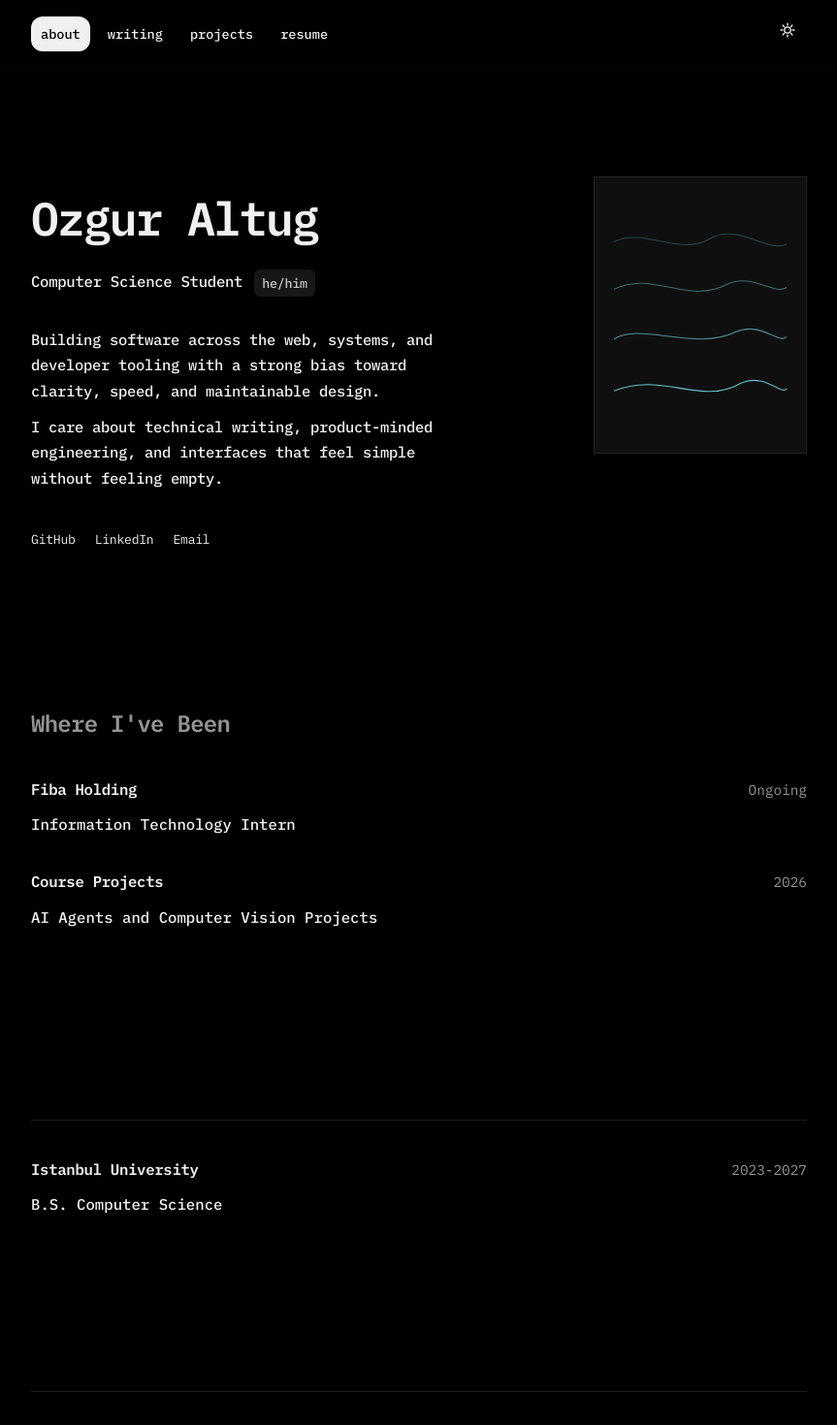
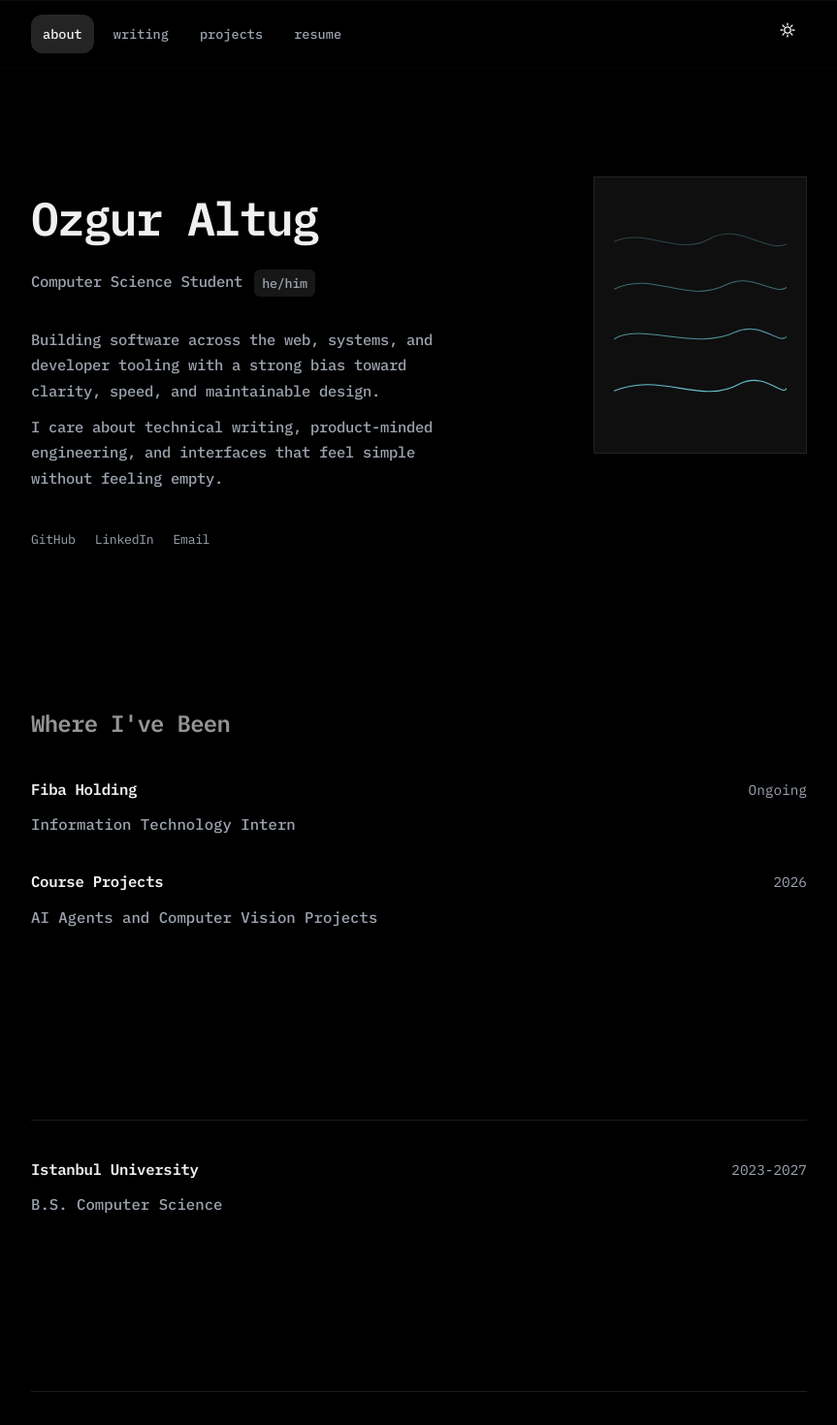
Before and after one commit to ozguragain/ozguraltug, a Next.js app: page / in a window 1280 px wide. Shown: the top 1470 px of the page at 97% size, without its empty margins (208-1071 px from the left). Built offline with nearby package versions, Linux system fonts and the light colour scheme.

Commit message:
better navbar

```diff
--- a/src/app/globals.css
+++ b/src/app/globals.css
@@ -317,16 +317,29 @@
 @supports (text-wrap: balance) {
   @layer components {
     .site-header {
-      background: hsl(var(--color-bg) / var(--header-bg-opacity, 0.72));
-      -webkit-backdrop-filter: saturate(180%) blur(var(--header-blur, 20px));
-      backdrop-filter: saturate(180%) blur(var(--header-blur, 20px));
-      box-shadow: inset 0 -1px 0 0 hsl(var(--color-border) / 0.08);
+      background: linear-gradient(
+        180deg,
+        hsl(var(--color-bg) / var(--header-bg-opacity, 0.38)) 0%,
+        hsl(var(--color-bg) / calc(var(--header-bg-opacity, 0.38) - 0.08)) 100%
+      );
+      -webkit-backdrop-filter: saturate(180%) blur(var(--header-blur, 28px));
+      backdrop-filter: saturate(180%) blur(var(--header-blur, 28px));
+      box-shadow:
+        inset 0 1px 0 0 hsl(var(--color-text) / 0.04),
+        inset 0 -1px 0 0 hsl(var(--color-border) / 0.12);
       transition: background 200ms ease-out, -webkit-backdrop-filter 200ms ease-out,
-        backdrop-filter 200ms ease-out;
+        backdrop-filter 200ms ease-out, box-shadow 200ms ease-out;
     }
 
     [data-theme="light"] .site-header {
-      background: hsl(var(--color-bg) / calc(var(--header-bg-opacity, 0.72) + 0.06));
+      background: linear-gradient(
+        180deg,
+        hsl(var(--color-bg) / calc(var(--header-bg-opacity, 0.38) + 0.12)) 0%,
+        hsl(var(--color-bg) / calc(var(--header-bg-opacity, 0.38) + 0.04)) 100%
+      );
+      box-shadow:
+        inset 0 1px 0 0 hsl(var(--color-text) / 0.03),
+        inset 0 -1px 0 0 hsl(var(--color-border) / 0.2);
     }
 
     .type-display {
--- a/src/app/page.tsx
+++ b/src/app/page.tsx
@@ -20,15 +20,15 @@ export default function HomePage() {
                     {profile.name}
                   </h1>
                   <div className="flex flex-wrap items-center gap-3">
-                    <p className="font-mono text-[0.92rem] font-medium tracking-[-0.02em] text-text-prose sm:text-[0.98rem]">
+                    <p className="font-mono text-[0.92rem] font-medium tracking-[-0.02em] text-text-prose sm:text-[0.98rem] text-gray-700 dark:text-gray-400">
                       {profile.role}
                     </p>
-                    <span className="rounded-sm bg-bg-muted px-2 py-1 font-mono text-[0.8rem] font-medium tracking-[-0.02em] text-text/80 sm:text-[0.84rem]">
+                    <span className="rounded-sm bg-bg-muted px-2 py-1 font-mono text-[0.8rem] font-medium tracking-[-0.02em] text-text/80 sm:text-[0.84rem] text-gray-700 dark:text-gray-400">
                       {profile.pronouns}
                     </span>
                   </div>
                 </div>
-                <div className="max-w-[29rem] space-y-2.5 font-mono text-[0.92rem] font-medium leading-[1.72] tracking-[-0.02em] text-text-prose sm:text-[0.97rem]">
+                <div className="max-w-[29rem] space-y-2.5 font-mono text-[0.92rem] font-medium leading-[1.72] tracking-[-0.02em] text-text-prose sm:text-[0.97rem] text-gray-700 dark:text-gray-400">
                   <p>{profile.summary}</p>
                   <p>{profile.detail}</p>
                 </div>
@@ -39,7 +39,7 @@ export default function HomePage() {
                         href={item.href}
                         target={item.external ? "_blank" : undefined}
                         rel={item.external ? "noreferrer" : undefined}
-                        className="pressable font-mono text-[0.82rem] tracking-[-0.02em] text-text transition-[color,transform] duration-200 ease-out hover:text-text-muted"
+                        className="pressable font-mono text-[0.82rem] tracking-[-0.02em] text-text text-gray-700 dark:text-gray-400 transition-[color,transform] duration-200 ease-out hover:text-text-muted"
                       >
                         {item.label}
                       </Link>
@@ -81,11 +81,11 @@ export default function HomePage() {
                   aria-hidden="true"
                   className="hidden flex-1 shadow-[inset_0_-1px_0_0_hsl(var(--color-text-muted)/0.6)] md:block"
                 />
-                <p className="shrink-0 font-mono text-[0.82rem] text-text-muted sm:text-[0.9rem]">
+                <p className="shrink-0 font-mono text-[0.82rem] text-text-muted sm:text-[0.9rem] text-gray-700 dark:text-gray-400">
                   {profile.education.period}
                 </p>
               </div>
-              <p className="max-w-3xl text-[0.94rem] font-medium leading-8 text-text-prose sm:text-[0.98rem]">
+              <p className="max-w-3xl text-[0.94rem] font-medium leading-8 text-text-prose sm:text-[0.98rem] text-gray-700 dark:text-gray-400">
                 {profile.education.degree}
               </p>
             </article>
--- a/src/components/content/experience-list.tsx
+++ b/src/components/content/experience-list.tsx
@@ -17,11 +17,11 @@ export function ExperienceList({ items }: ExperienceListProps) {
               aria-hidden="true"
               className="hidden flex-1 shadow-[inset_0_-1px_0_0_hsl(var(--color-text-muted)/0.6)] md:block"
             />
-            <p className="shrink-0 font-mono text-[0.82rem] text-text-muted sm:text-[0.9rem]">
+            <p className="shrink-0 font-mono text-[0.82rem] text-text-muted sm:text-[0.9rem] text-gray-700 dark:text-gray-400">
               {item.period}
             </p>
           </div>
-          <p className="max-w-3xl text-[0.94rem] font-medium leading-8 text-text-prose sm:text-[0.98rem]">
+          <p className="max-w-3xl text-[0.94rem] font-medium leading-8 text-text-prose sm:text-[0.98rem] text-gray-700 dark:text-gray-400">
             {item.role}
           </p>
         </article>
--- a/src/components/layout/footer.tsx
+++ b/src/components/layout/footer.tsx
@@ -27,7 +27,7 @@ export function Footer() {
                   <li key={item.href}>
                     <Link
                       href={item.href}
-                      className="pressable font-mono text-[1rem] text-text-muted transition-[color,transform] duration-200 ease-out hover:text-text focus-visible:outline-none focus-visible:ring-2 focus-visible:ring-ring"
+                      className="pressable font-mono text-[1rem] text-text-muted text-gray-700 dark:text-gray-400 transition-[color,transform] duration-200 ease-out hover:text-text focus-visible:outline-none focus-visible:ring-2 focus-visible:ring-ring"
                     >
                       {item.label}
                     </Link>
@@ -44,7 +44,7 @@ export function Footer() {
                       href={item.href}
                       target={item.external ? "_blank" : undefined}
                       rel={item.external ? "noreferrer" : undefined}
-                      className="pressable font-mono text-[1rem] text-text-muted transition-[color,transform] duration-200 ease-out hover:text-text focus-visible:outline-none focus-visible:ring-2 focus-visible:ring-ring"
+                      className="pressable font-mono text-[1rem] text-text-muted text-gray-700 dark:text-gray-400 transition-[color,transform] duration-200 ease-out hover:text-text focus-visible:outline-none focus-visible:ring-2 focus-visible:ring-ring"
                     >
                       {item.label}
                     </Link>
--- a/src/components/navigation/mobile-nav.tsx
+++ b/src/components/navigation/mobile-nav.tsx
@@ -32,7 +32,7 @@ export function MobileNav({ items }: MobileNavProps) {
         aria-expanded={open}
         aria-controls="mobile-navigation"
         onClick={() => setOpen((value) => !value)}
-        className="pressable inline-flex min-h-11 items-center rounded-md px-3 py-2 font-mono text-sm lowercase text-text transition-colors duration-200 ease-out hover:text-text-muted"
+        className="pressable inline-flex min-h-10 items-center rounded-lg px-3 py-2 font-mono text-sm lowercase text-text/85 text-gray-700 dark:text-gray-400 transition-[color,background-color,transform] duration-200 ease-out hover:bg-black/[0.03] dark:hover:bg-white/[0.04] hover:text-text"
       >
         Menu
       </button>
@@ -45,7 +45,7 @@ export function MobileNav({ items }: MobileNavProps) {
             : "pointer-events-none grid-rows-[0fr] opacity-0"
         )}
       >
-        <div className="mt-3 overflow-hidden rounded-lg shadow-[0_0_0_1px_hsl(var(--color-border)/0.7)] bg-bg-elevated p-3">
+        <div className="mt-3 overflow-hidden rounded-xl bg-bg/60 p-3 shadow-[0_8px_32px_-12px_hsl(0_0%_0%_/_0.4),inset_0_0_0_1px_hsl(var(--color-border)/0.15)] backdrop-blur-2xl">
           <SiteNav
             items={items}
             orientation="vertical"
--- a/src/components/navigation/site-header.tsx
+++ b/src/components/navigation/site-header.tsx
@@ -20,8 +20,8 @@ export function SiteHeader() {
     const onScroll = () => {
       const scrollY = window.scrollY;
       const progress = Math.min(scrollY / 80, 1);
-      const bgOpacity = 0.72 + progress * 0.16;
-      const blur = 20 + progress * 8;
+      const bgOpacity = 0.38 + progress * 0.22;
+      const blur = 28 + progress * 20;
       header.style.setProperty("--header-bg-opacity", String(bgOpacity));
       header.style.setProperty("--header-blur", `${blur}px`);
     };
@@ -46,7 +46,7 @@ export function SiteHeader() {
         <div className="flex min-h-[var(--header-height)] items-center justify-between gap-4 md:hidden">
           <Link
             href="/"
-            className="rounded-sm py-2 font-mono text-base font-medium lowercase text-text"
+            className="pressable rounded-lg px-2.5 py-2 font-mono text-base font-medium lowercase text-text/85 text-gray-700 dark:text-gray-400 transition-[color,background-color,transform] duration-160 ease-out hover:bg-black/[0.03] dark:hover:bg-white/[0.04] hover:text-text"
           >
             about
           </Link>
--- a/src/components/navigation/site-nav.tsx
+++ b/src/components/navigation/site-nav.tsx
@@ -15,7 +15,7 @@ type SiteNavProps = {
 export function SiteNav({
   items,
   orientation = "horizontal",
-  onNavigateAction
+  onNavigateAction,
 }: SiteNavProps) {
   const pathname = usePathname();
 
@@ -26,7 +26,7 @@ export function SiteNav({
           "flex gap-1.5 sm:gap-2",
           orientation === "horizontal"
             ? "items-center"
-            : "flex-col items-start"
+            : "flex-col items-start",
         )}
       >
         {items.map((item) => {
@@ -42,10 +42,10 @@ export function SiteNav({
                 onClick={onNavigateAction}
                 aria-current={isActive ? "page" : undefined}
                 className={cn(
-                  "pressable inline-flex min-h-9 items-center rounded-md px-2 py-1.5 font-mono text-[0.85rem] font-medium lowercase tracking-normal transition-[color,background-color,transform] duration-160 ease-out focus-visible:outline-none focus-visible:ring-2 focus-visible:ring-ring sm:px-2.5",
+                  "pressable inline-flex min-h-10 items-center rounded-md px-2.5 py-2 font-mono text-[0.85rem] font-medium lowercase tracking-normal transition-[color,background-color,transform,box-shadow] duration-160 ease-out focus-visible:outline-none focus-visible:ring-2 focus-visible:ring-ring sm:px-3",
                   isActive
-                    ? "bg-text text-bg"
-                    : "text-text/92 hover:bg-text/[0.06] hover:text-text"
+                    ? "bg-black/[0.10] dark:bg-white/[0.14] text-text shadow-[inset_0_0_0_1px_hsl(var(--color-border)/0.35)]"
+                    : "text-text/85 text-gray-700 dark:text-gray-400 hover:bg-black/[0.03] dark:hover:bg-white/[0.04] hover:text-text",
                 )}
               >
                 {item.label}
--- a/src/components/writing/post-card.tsx
+++ b/src/components/writing/post-card.tsx
@@ -28,14 +28,14 @@ export function PostCard({ post, showEditLink }: PostCardProps) {
           <span className="font-mono text-[0.92rem] font-semibold tracking-[-0.02em] text-text/80 sm:text-[0.96rem]">
             {frontmatter.title}
           </span>
-          <span className="ml-3 shrink-0 font-mono text-[0.78rem] text-text-muted sm:text-[0.82rem]">
+          <span className="ml-3 shrink-0 font-mono text-[0.78rem] text-text-muted sm:text-[0.82rem] text-gray-700 dark:text-gray-400">
             {formatDate(frontmatter.date)}
           </span>
         </Link>
         {showEditLink && (
           <Link
             href={`/writing/edit/${slug}`}
-            className="pressable shrink-0 rounded shadow-[0_0_0_1px_hsl(var(--color-border)/0.6)] px-2 py-1 font-mono text-[0.72rem] font-semibold text-text-muted transition-colors duration-200 ease-out hover:shadow-[0_0_0_1px_hsl(var(--color-text-muted))] hover:text-text"
+            className="pressable shrink-0 rounded shadow-[0_0_0_1px_hsl(var(--color-border)/0.6)] px-2 py-1 font-mono text-[0.72rem] font-semibold text-text-muted text-gray-700 dark:text-gray-400 transition-colors duration-200 ease-out hover:shadow-[0_0_0_1px_hsl(var(--color-text-muted))] hover:text-text"
           >
             edit
           </Link>
```
Also changed, not shown: src/app/writing/[slug]/page.tsx (+5 -5 lines), src/app/writing/page.tsx (+8 -8 lines).
